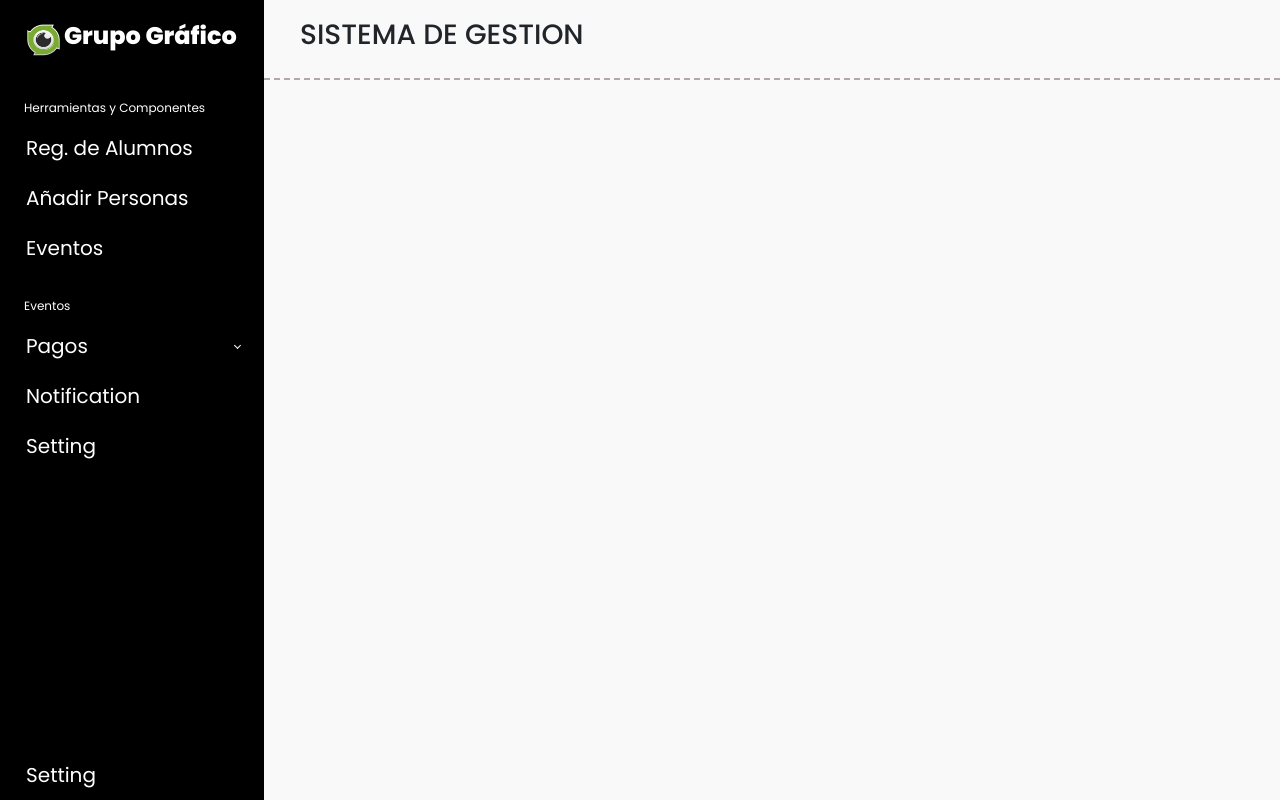
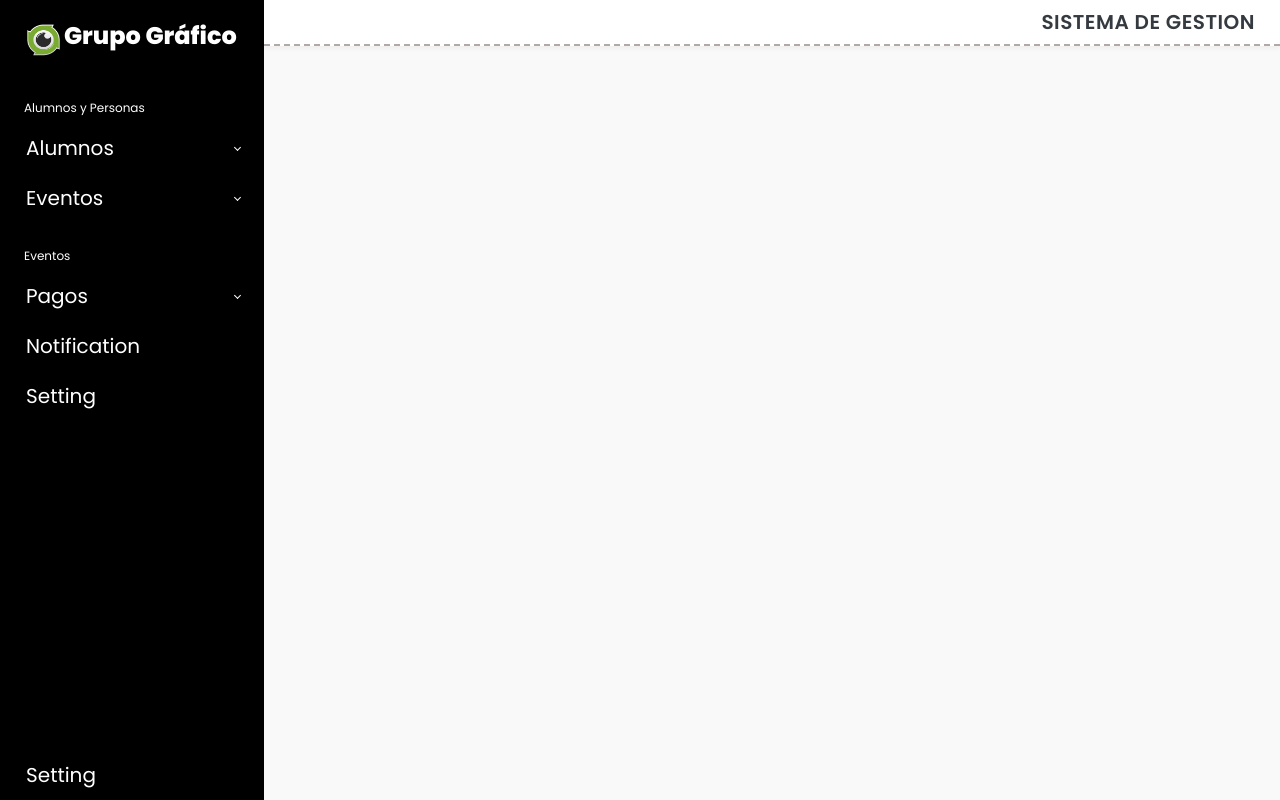
Before and after one commit to killerchipy723/grupo, a Flask app: page / in a window 1280 px wide. Run offline with Flask 3, Linux system fonts and the light colour scheme; tables that the repository leaves empty hold one stand-in row (values such as "Sample post"); some libraries are stand-ins or nearby versions.

Commit message:
ok estilos

```diff
--- a/app.py
+++ b/app.py
@@ -10,10 +10,14 @@ def principal():
     if request.method=='GET':
         conexion = db_getConnection()
         query = "select * from alumno"
+        query2 = "select * from colegio"
+        cursor2 = conexion.cursor()
         cursor = conexion.cursor()
         cursor.execute(query)
+        cursor2.execute(query2)
         data = cursor.fetchall()
-    return render_template("index.html",alumno=data)
+        data2 = cursor2.fetchall()
+    return render_template("index.html",alumno=data,colegio=data2)
 
 @app.route("/Evento",methods=['POST'])
 def reg_Evento():
@@ -59,11 +63,11 @@ def reg_Alumno():
     if request.method =='POST':
         apenomb = request.form['apenomb']
         dni = request.form['dni']
-        colegio = request.form['colegio']
+        colegio = request.form['idcolegio']
         tutor = request.form['tutor']
         dnitutor = request.form['dnitutor']
         telefono = request.form['telefono']
-        query = "INSERT INTO alumno (apenomb,dni,colegio,tutor,dnitutor,telefono)VALUES(%s,%s,%s,%s,%s,%s)"
+        query = "INSERT INTO alumno (apenomb,dni,idcolegio,tutor,dnitutor,telefono)VALUES(%s,%s,%s,%s,%s,%s)"
         cursor = conexion.cursor()
         cursor.execute(query,(apenomb,dni,colegio,tutor,dnitutor,telefono))
         conexion.commit()
--- a/static/styles/estilos.css
+++ b/static/styles/estilos.css
@@ -115,11 +115,91 @@ a.sidebar-link:hover {
 .seccion.visible {
     display: block;
 }
-form{
-    border: #b3a8a8 solid 2px;
-    padding: 15px;
-    border-radius: 8px;
-}
+.seccion {
+    background-color: #f8f9fa;
+    padding: 30px;
+    border-radius: 10px;
+    max-width: 600px;
+    margin: 0px auto;
+    box-shadow: 0 0 15px rgba(0,0,0,0.05);
+  }
+
+  .seccion h2 {
+    font-weight: 600;
+    margin-bottom: 25px;
+    color: #343a40;
+    border-bottom: 1px solid #dee2e6;
+    padding-bottom: 10px;
+  }
+
+  .form-group {
+    margin-bottom: 10px;
+  }
+
+  .form-control {
+    border: 1px solid #ced4da !important;
+    border-radius: 6px;
+    font-size: 14px;
+    padding: 10px;
+    transition: border-color 0.3s, box-shadow 0.3s;
+  }
+
+  .form-control:focus {
+    border-color: #007bff !important;
+    box-shadow: 0 0 0 0.2rem rgba(0,123,255,.15);
+  }
+
+  label {
+    font-weight: 500;
+    margin-bottom: 6px;
+    display: block;
+    color: #495057;
+  }
+
+  .btn-primary {
+    background-color: #007bff;
+    border-color: #007bff;
+    padding: 10px 20px;
+    font-weight: 500;
+    font-size: 14px;
+    border-radius: 6px;
+    transition: background-color 0.3s, box-shadow 0.3s;
+  }
+
+  .btn-primary:hover {
+    background-color: #0056b3;
+    box-shadow: 0 2px 6px rgba(0, 123, 255, 0.3);
+  }
+
+  .navbar {
+    background-color: #ffffff;
+    padding: 10px 25px;
+    box-shadow: 0 2px 6px rgba(0, 0, 0, 0.05);
+    display: flex;
+    align-items: center;
+    justify-content: space-between;
+  }
+
+  .toggler-btn {
+    background: none;
+    border: none;
+    font-size: 22px;
+    color: #495057;
+    cursor: pointer;
+    transition: color 0.3s;
+  }
+
+  .toggler-btn:hover {
+    color: #007bff;
+  }
+
+  .navbar h3 {
+    margin: 0;
+    font-size: 20px;
+    font-weight: 600;
+    color: #343a40;
+    letter-spacing: 0.5px;
+  }
 
 /* Screen size less than 768px */
 
--- a/templates/index.html
+++ b/templates/index.html
@@ -24,25 +24,39 @@
             <!-- Sidebar Navigation -->
             <ul class="sidebar-nav p-0">
                 <li class="sidebar-header">
-                  Herramientas y Componentes
+                  Alumnos y Personas
                 </li>
                 <li class="sidebar-item">
-                    <a href="#" class="sidebar-link" onclick="mostrarSeccion('alumnos')">
-                        <i class="lni lni-user"></i>
-                        <span>Reg. de Alumnos</span>
+                    <a href="#" class="sidebar-link collapsed has-dropdown" data-bs-toggle="collapse"
+                        data-bs-target="#aluMenu" aria-expanded="true" aria-controls="aluMenu">
+                        <i class="lni lni-protection"></i>
+                        <span>Alumnos</span>
                     </a>
+                    <ul id="aluMenu" class="sidebar-dropdown list-unstyled collapse" data-bs-parent="#sidebar">
+                        <li class="sidebar-item">
+                            <a href="#" class="sidebar-link d-block ps-3 small ms-5" style="font-size: 13px;" onclick="mostrarSeccion('alumnos')">Registrar Alumnos</a>
                         </li>
                         <li class="sidebar-item">
-                    <a href="#" class="sidebar-link" onclick="mostrarSeccion('grupo')">
-                        <i class="lni lni-user"></i>
-                        <span>Añadir Personas</span>
-                    </a>
+                            <a href="#" class="sidebar-link d-block ps-3 small  ms-5 " style="font-size: 13px;" onclick="mostrarSeccion('grupo')">Agregar Miembros</a>
                         </li>
+                    </ul>
+                </li>
+
                 <li class="sidebar-item">
-                    <a href="#" class="sidebar-link" onclick="mostrarSeccion('evento')">
+                    <a href="#" class="sidebar-link collapsed has-dropdown" data-bs-toggle="collapse"
+                    data-bs-target="#evtoMenu" aria-expanded="true" aria-controls="evtoMenu">
                     <i class="lni lni-agenda"></i>
                     <span>Eventos</span>
                 </a>
+                    </a>
+                    <ul id="evtoMenu" class="sidebar-dropdown list-unstyled collapse" data-bs-parent="#sidebar">
+                        <li class="sidebar-item">
+                            <a href="#" class="sidebar-link d-block ps-3 small ms-5" style="font-size: 13px;" onclick="mostrarSeccion('evento')">Registrar Evento</a>
+                        </li>
+                        <li class="sidebar-item">
+                            <a href="#" class="sidebar-link d-block ps-3 small  ms-5 " style="font-size: 13px;" onclick="mostrarSeccion('verEvento')">Ver Eventos</a>
+                        </li>
+                    </ul>
                 </li>
                 <li class="sidebar-header">
                     Eventos
```
Also changed, not shown: other parts of templates/index.html (+26 -12 lines). Lines whose indentation alone changed are shown as unchanged.
